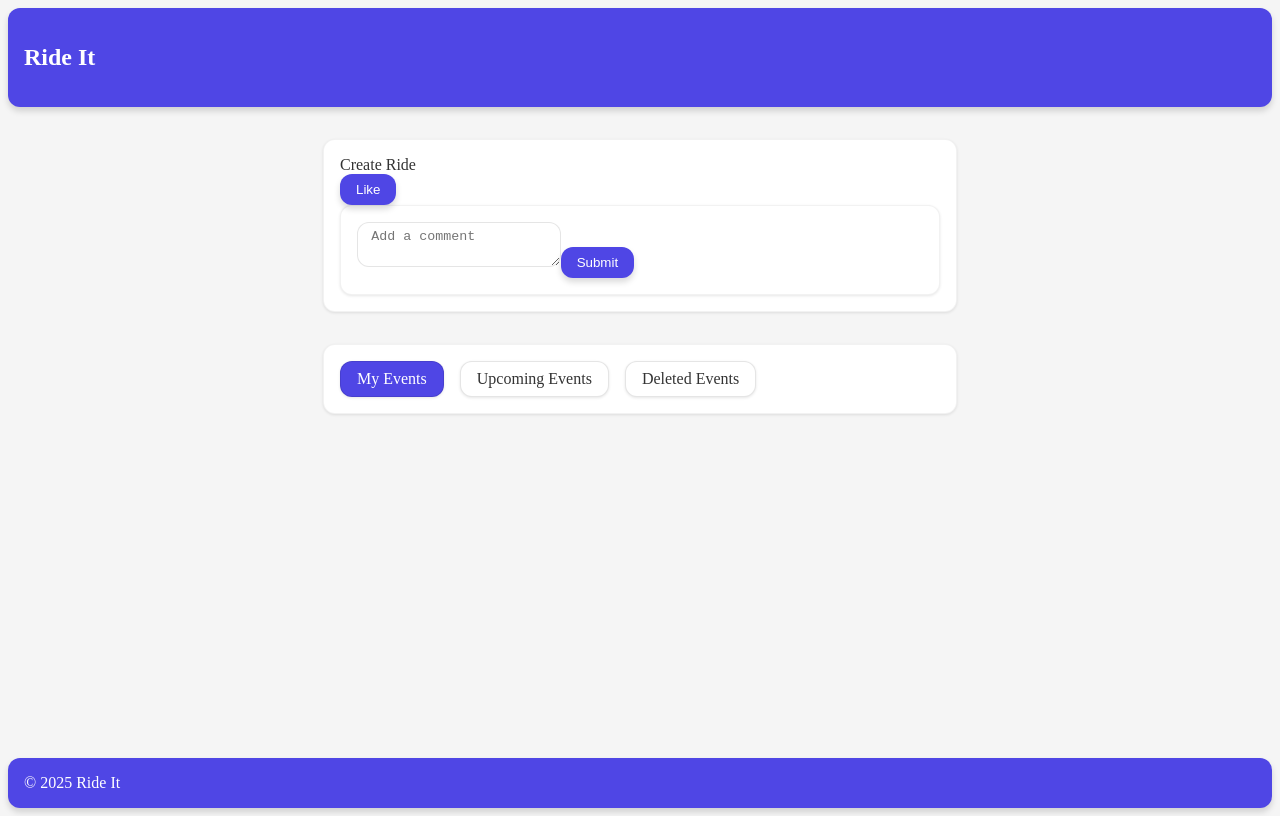
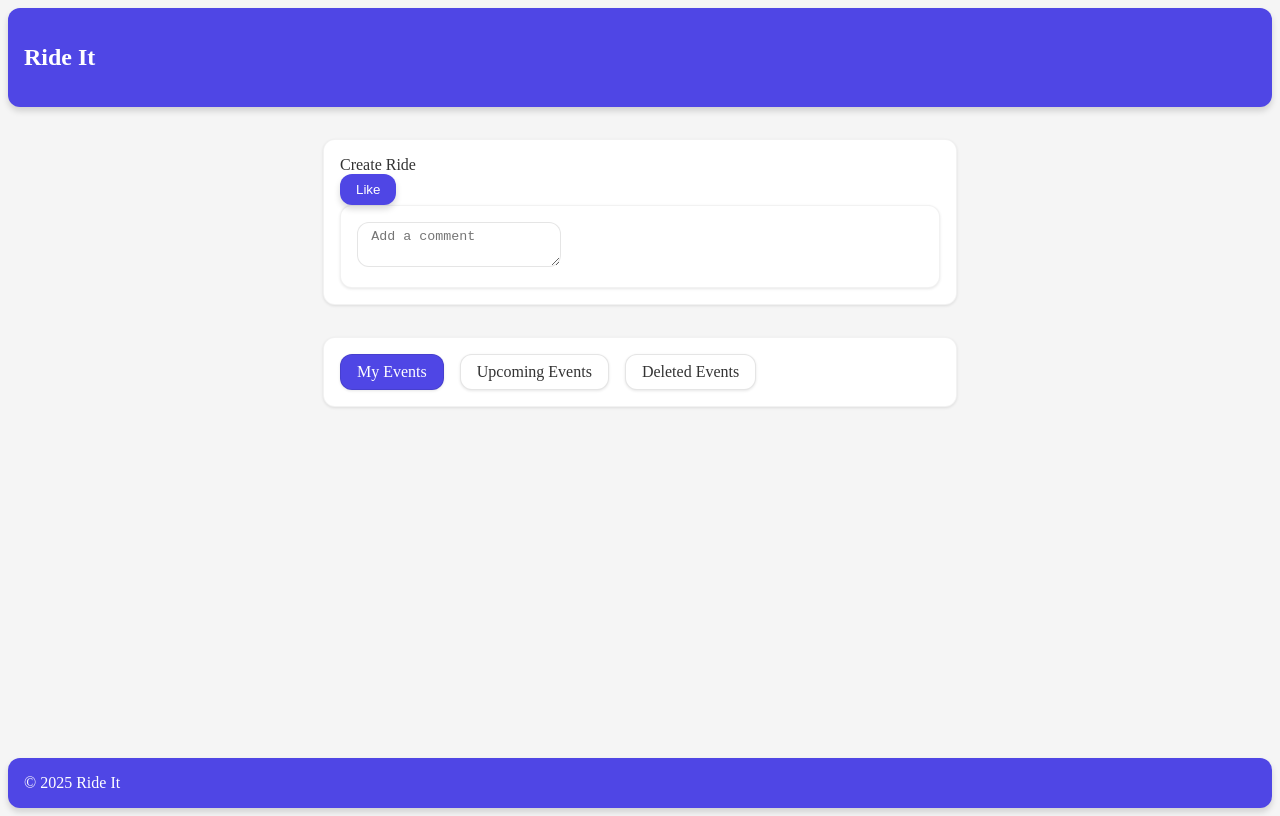
Before and after one commit to githubakarsh/ride-it, a React (Vite) app in the folder ride-it-web/: page / in a window 1280 px wide. Built offline with nearby package versions, Linux system fonts and the light colour scheme.

Commit message:
Update CommentComponent.tsx

```diff
--- a/ride-it-web/src/components/CommentComponent.tsx
+++ b/ride-it-web/src/components/CommentComponent.tsx
@@ -10,7 +10,6 @@ export const CommentComponent = () => {
         value={comment}
         onChange={e => setComment(e.target.value)}
       />
-      <button className="neo-button" style={{ marginTop: '1rem' }}>Submit</button>
     </div>
   )
 }
```
